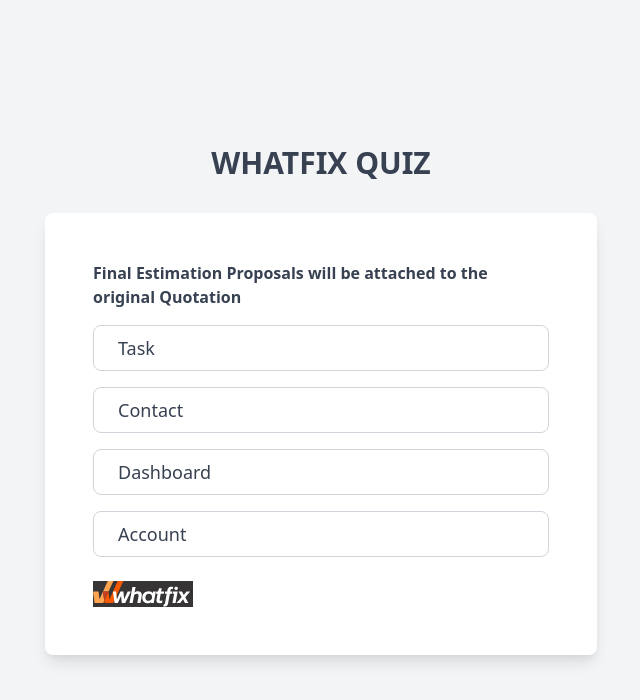
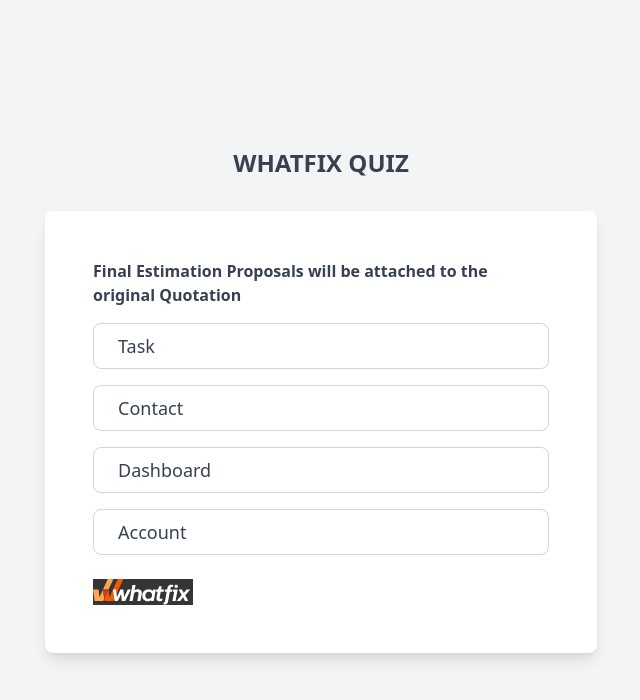
Before and after one commit to dipanshuLpu/usecase, a plain HTML site: page index.html in a window 1280 px wide. Shown: the whole page, without its empty margins (319-959 px from the left). Drawn offline with nearby package versions, Linux system fonts and the light colour scheme.

Commit message:
Update index.html

```diff
--- a/index.html
+++ b/index.html
@@ -26,7 +26,7 @@
   <body class="antialiased text-gray-700 bg-gray-100">
     <div id="app" class="flex w-full h-screen  bg-gray-100 justify-center items-center">
       <div class="w-full  max-w-xl p-3">
-        <h1 class="font-bold text-3xl text-center ">
+        <h1 class="font-bold text-2xl text-center ">
           WHATFIX QUIZ
         </h1>
 
```
